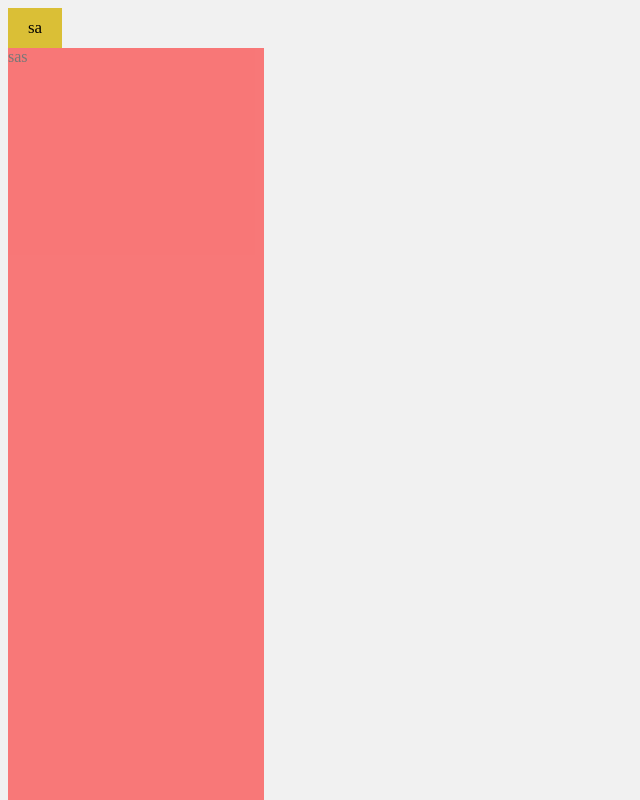
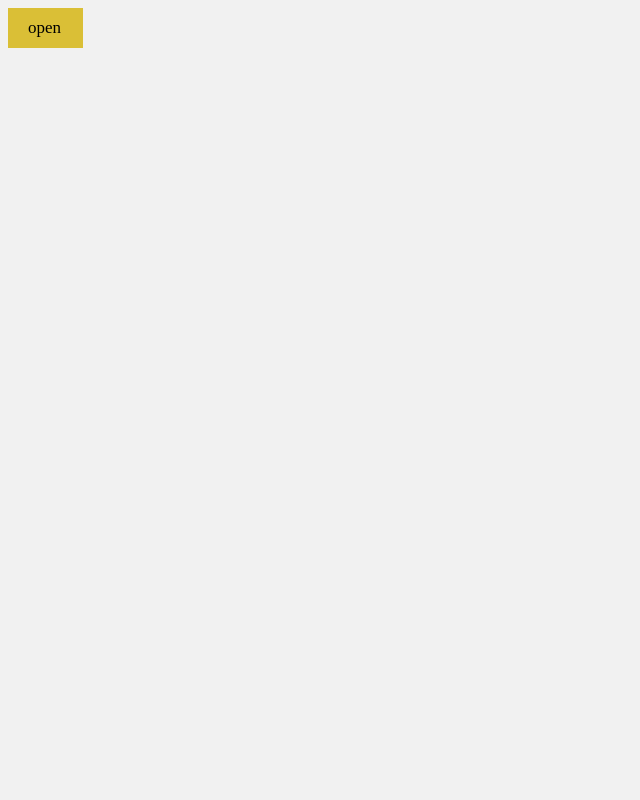
Before and after one commit to adbme/TTS-ROOMS-V2, a plain HTML site: page index.html in a window 1280 px wide. Shown: the whole page, without its empty margins (0-640 px from the left). Drawn offline with Linux system fonts and the light colour scheme; some packages are replaced by stand-ins of ours; a script that the page names is missing.

Commit message:
side bar

```diff
--- a/index.html
+++ b/index.html
@@ -6,12 +6,13 @@
     <link rel="stylesheet" href="styles/style.css">
 </head>
 
-<button onclick="closeNav()">sa</button>
+
 
 <body>
+    <button class="button-open" onclick="openNav()">open</button>
 
     <header id="sidebar">
-        sas
+        <button class="button-close" id="open" onclick="closeNav()">close</button>
     </header>
     <main>
         <babylon model="salles-glb/argentine.glb" templates.main.params.fill-screen="true"></babylon>
@@ -23,10 +24,10 @@
 <script>
     function openNav() {
         document.getElementById("sidebar").style.width = "20%";
+        document.getElementById("open").style.zIndex = "-10"
     }
 
     function closeNav() {
         document.getElementById("sidebar").style.width = "0";
-        // document.getElementById("main").style.marginLeft = "12%";
     }
 </script>
--- a/styles/style.css
+++ b/styles/style.css
@@ -79,14 +79,26 @@ button:hover {
 }
 
 header {
-    width: 20%;
+    width: 0%;
     height: 100vh;
     background-color: #ff0000;
     position: absolute;
-    z-index: 11;
-    opacity: 0.5;
+    z-index: 2;
+
 }
 
 header img {
     width: 50px;
 }
+
+.button-open {
+    z-index: 11;
+    position: absolute;
+}
+
+
+.button-close {
+    margin-left: 78%;
+    z-index: 12;
+    position: absolute;
+}
```
